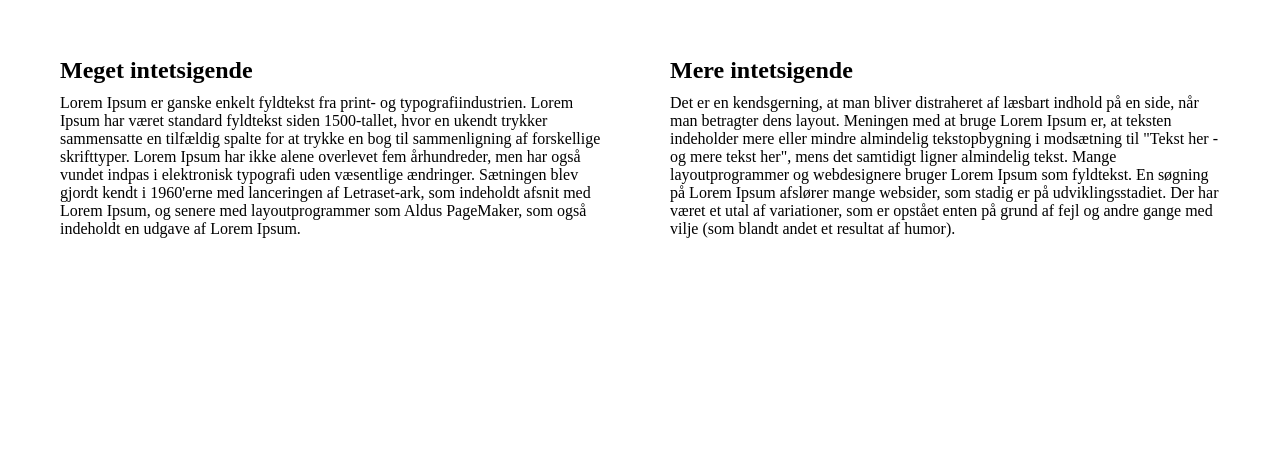
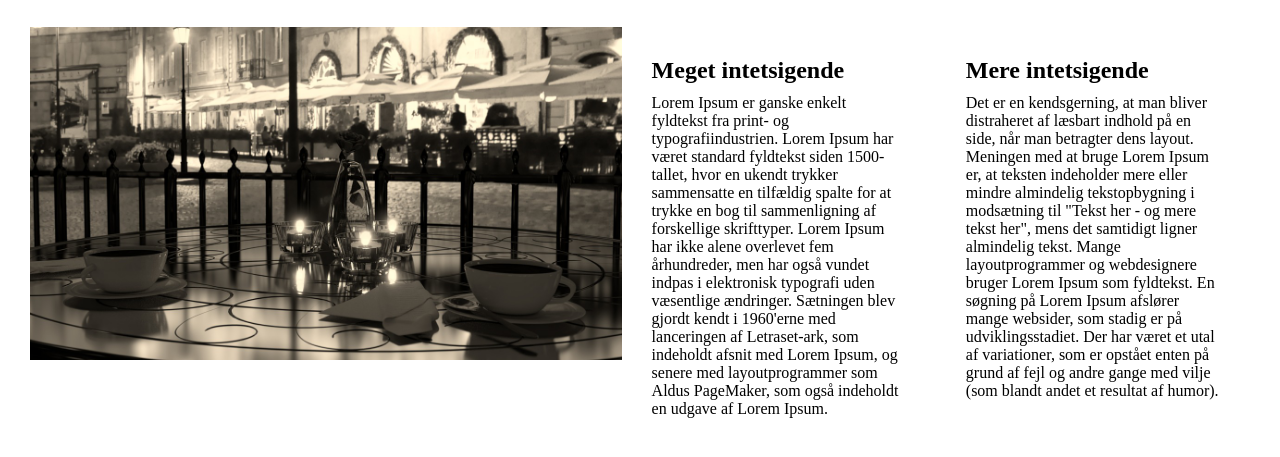
Before and after one commit to Stephaniesandra/Gang1_opg3, a plain HTML site: page index.html in a window 1280 px wide. Shown: the part 183-640 px from the top of the page. Drawn offline with Linux system fonts and the light colour scheme.

Commit message:
Omg! what an amazing website! Tilføjet et enkelt billede ved siden af teksten :)

```diff
--- a/css/styles.scss
+++ b/css/styles.scss
@@ -59,6 +59,9 @@ header {
   padding: 30px;
   display: flex;
 
+  .billedebox {
+  width: 100%;
+  }
   .tekstboks {
     width: 50%;
     padding: 30px;
--- a/index.html
+++ b/index.html
@@ -34,6 +34,9 @@
 </header>
 
 <div class="middle">
+    <div class="billedebox">
+        <img src="images/cafe-1962082_1280.jpg" alt="cafe">
+    </div>
 
     <div class="tekstboks">
         <h2>Meget intetsigende</h2>
```
Also changed, not shown: images/cafe-1962082_1280.jpg (added).
